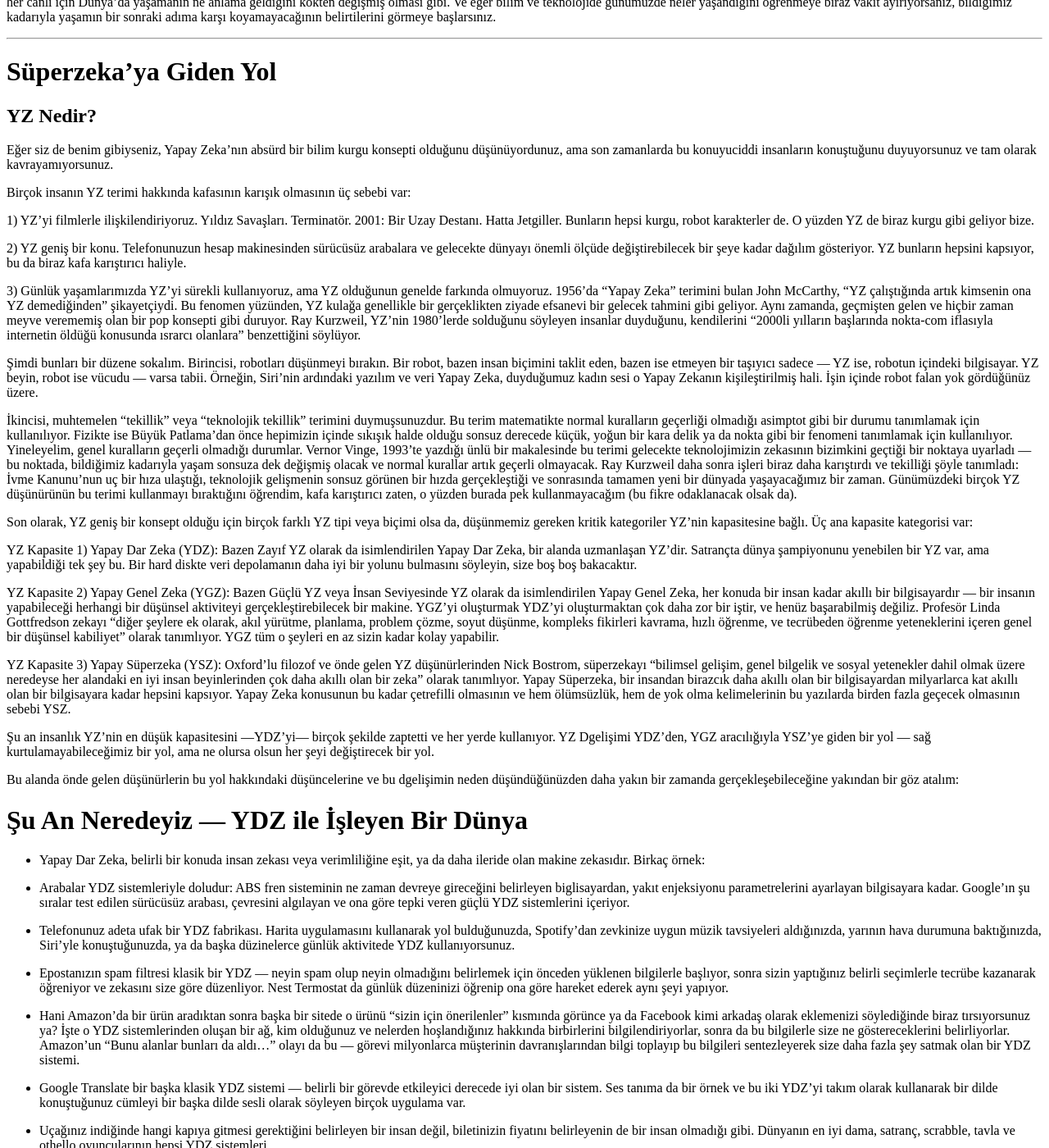
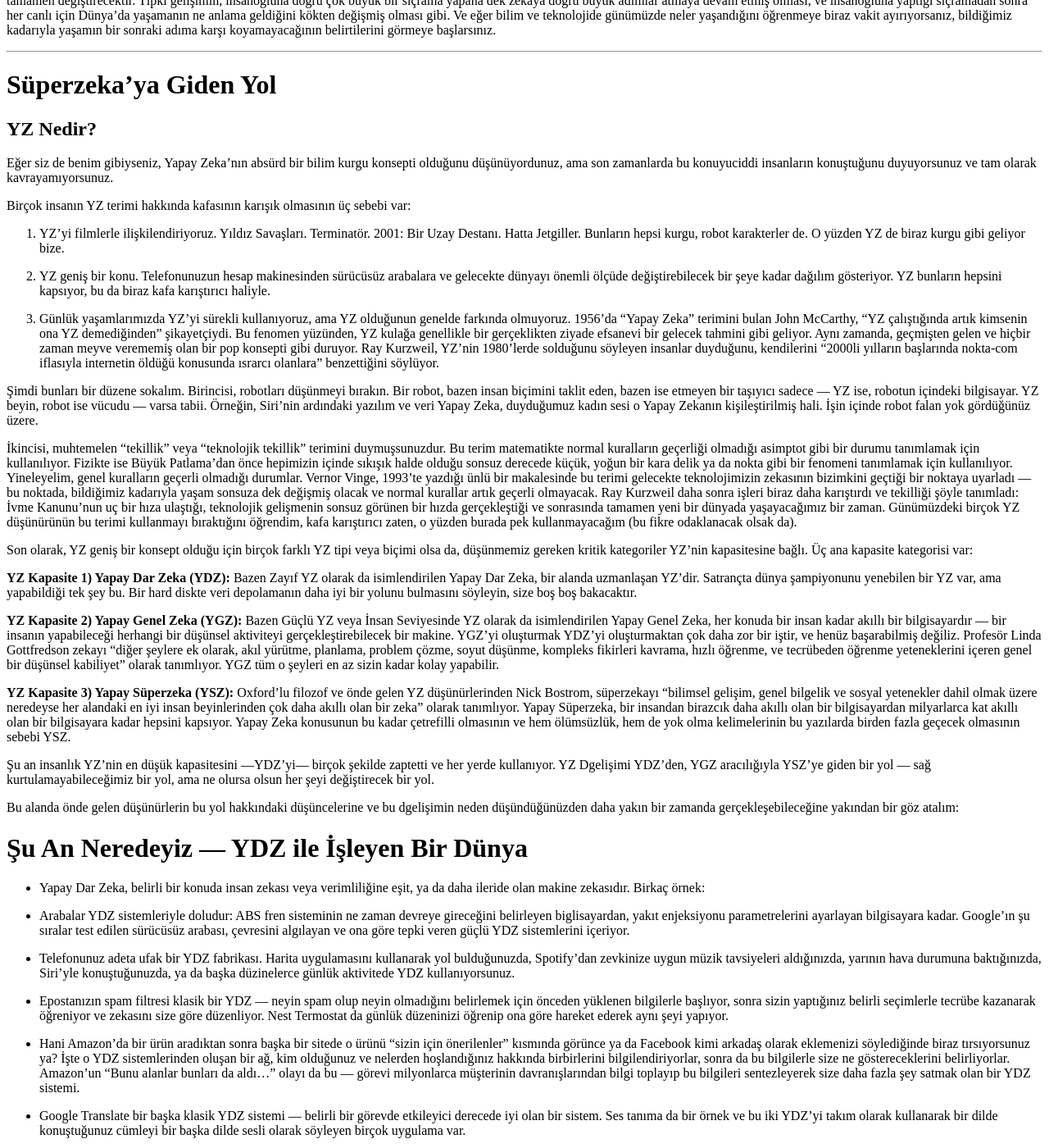
Before and after one commit to mehmetkut/mehmetkut.github.io, a Jekyll site: the page built from _posts/2017-06-01-yapay-zeka-1-tr.md, in a window 1280 px wide and 1400 px high, scrolled down 3627 px. Shown: the whole window at 82% size. Built offline with Jekyll 4.4.1, drawn with Linux system fonts in a browser that asks for light colours; comment, search, counter and statistics services are not loaded; some of the changed text lies outside the part shown.

Commit message:
more typos

```diff
--- a/_posts/2017-06-01-yapay-zeka-1-tr.md
+++ b/_posts/2017-06-01-yapay-zeka-1-tr.md
@@ -69,6 +69,7 @@ Bir S, yeni bir paradigma dünyaya yayıldığında oluşan gelişme dalgası ta
 Yavaş büyüme (üstel büyümenin erken safhası)
 Hızlı büyüme (üstel büyümenin son, patlayıcı safhası)
 Söz konusu paradigma olgunlaştıkça bir düzleşme
+
 Eğer yalnızca yakın geçmişe bakarsanız, S eğrisinin şu an üzerinde bulunduğunuz parçası, gelişmin ne kadar hızlı yaşandığını görmenize engel olabilir. 1995 ve 2007 arasındaki süre zarfı internetin patlamasını, Microsoft, Google ve Facebook'un halk arasında yaygınlaşmasını, sosyal medyanın doğuşunu, ve cep telefonlarının, sonra da akıllı telefonların tanıtımını gördü. 2. Evre buydu: S'nin ani büyüme kısmı. Ama 2008-2015 arası, teknolojik açıdan bakarsak, daha az çığır açıcı oldu. Bugün gelecek hakkında düşünen birisi, şu anki gelişme hızını ölçmek için son birkaç yılı inceleyebilir, ama bu büyük resmi kaçırmak olur. Hatta, tam şu an, yeni ve kocaman bir 2. Evre büyümesi hazırlanma safhasında olabilir.
 
 **3) Kişisel tecrübemiz bizi gelecek hakkında adeta inatçı ihtiyarlar yapıyor.** Dünya hakkındaki düşüncelerimizi kişisel tecrübelerimize dayandırıyoruz, ve bu tecrübe yakın geçmişteki gelişme hızını kafalarımıza "işlerin işleyişi" olarak kazımış durumda. Tecrübemizden gelecek hakkında tahminler yapan hayal gücümüz tarafından da sınırlanmış durumdayız — ama genelde, bildiğimiz şeyler bize gelecek hakkında doğru tahminler yapmak için gereken şeyleri vermiyor. Gelecek hakkında, bizim tecrübeye dayalı "işlerin nasıl işlediği fikri"yle çelişen bir tahmin duyduğumuzda, içgüdümüz bunun saf bir tahmin olduğunu söylüyor. Eğer size, bu yazının ilerleyen kısımlarında, 150 veya 250 yaşına kadar yaşayabileceğinizi, hatta ölmeyeceğinizi söylesem, içgüdünüz "Saçmalık ya — eğer tarihten bildiğim tek bir şey varsa, o da herkesin öldüğüdür." der. Ve evet, geçmişte ölmeyen kimse olmadı. Fakat uçaklar icat edilmeden önce uçak uçuran kimse de olmamıştı.
@@ -85,11 +86,11 @@ Eğer siz de benim gibiyseniz, Yapay Zeka'nın absürd bir bilim kurgu konsepti
 
 Birçok insanın YZ terimi hakkında kafasının karışık olmasının üç sebebi var:
 
-1) YZ'yi filmlerle ilişkilendiriyoruz. Yıldız Savaşları. Terminatör. 2001: Bir Uzay Destanı. Hatta Jetgiller. Bunların hepsi kurgu, robot karakterler de. O yüzden YZ de biraz kurgu gibi geliyor bize.
+1. YZ'yi filmlerle ilişkilendiriyoruz. Yıldız Savaşları. Terminatör. 2001: Bir Uzay Destanı. Hatta Jetgiller. Bunların hepsi kurgu, robot karakterler de. O yüzden YZ de biraz kurgu gibi geliyor bize.
 
-2) YZ geniş bir konu. Telefonunuzun hesap makinesinden sürücüsüz arabalara ve gelecekte dünyayı önemli ölçüde değiştirebilecek bir şeye kadar dağılım gösteriyor. YZ bunların hepsini kapsıyor, bu da biraz kafa karıştırıcı haliyle.
+2. YZ geniş bir konu. Telefonunuzun hesap makinesinden sürücüsüz arabalara ve gelecekte dünyayı önemli ölçüde değiştirebilecek bir şeye kadar dağılım gösteriyor. YZ bunların hepsini kapsıyor, bu da biraz kafa karıştırıcı haliyle.
 
-3) Günlük yaşamlarımızda YZ'yi sürekli kullanıyoruz, ama YZ olduğunun genelde farkında olmuyoruz. 1956'da "Yapay Zeka" terimini bulan John McCarthy, "YZ çalıştığında artık kimsenin ona YZ demediğinden" şikayetçiydi. Bu fenomen yüzünden, YZ kulağa genellikle bir gerçeklikten ziyade efsanevi bir gelecek tahmini gibi geliyor. Aynı zamanda, geçmişten gelen ve hiçbir zaman meyve verememiş olan bir pop konsepti gibi duruyor. Ray Kurzweil, YZ'nin 1980'lerde solduğunu söyleyen insanlar duyduğunu, kendilerini "2000li yılların başlarında nokta-com iflasıyla internetin öldüğü konusunda ısrarcı olanlara" benzettiğini söylüyor.
+3. Günlük yaşamlarımızda YZ'yi sürekli kullanıyoruz, ama YZ olduğunun genelde farkında olmuyoruz. 1956'da "Yapay Zeka" terimini bulan John McCarthy, "YZ çalıştığında artık kimsenin ona YZ demediğinden" şikayetçiydi. Bu fenomen yüzünden, YZ kulağa genellikle bir gerçeklikten ziyade efsanevi bir gelecek tahmini gibi geliyor. Aynı zamanda, geçmişten gelen ve hiçbir zaman meyve verememiş olan bir pop konsepti gibi duruyor. Ray Kurzweil, YZ'nin 1980'lerde solduğunu söyleyen insanlar duyduğunu, kendilerini "2000li yılların başlarında nokta-com iflasıyla internetin öldüğü konusunda ısrarcı olanlara" benzettiğini söylüyor.
 
 Şimdi bunları bir düzene sokalım. Birincisi, robotları düşünmeyi bırakın. Bir robot, bazen insan biçimini taklit eden, bazen ise etmeyen bir taşıyıcı sadece —  YZ ise, robotun içindeki bilgisayar. YZ beyin, robot ise vücudu — varsa tabii. Örneğin, Siri'nin ardındaki yazılım ve veri Yapay Zeka, duyduğumuz kadın sesi o Yapay Zekanın kişileştirilmiş hali. İşin içinde robot falan yok gördüğünüz üzere.
 
@@ -97,11 +98,11 @@ Birçok insanın YZ terimi hakkında kafasının karışık olmasının üç seb
 
 Son olarak, YZ geniş bir konsept olduğu için birçok farklı YZ tipi veya biçimi olsa da, düşünmemiz gereken kritik kategoriler YZ'nin kapasitesine bağlı. Üç ana kapasite kategorisi var:
 
-YZ Kapasite 1) Yapay Dar Zeka (YDZ): Bazen Zayıf YZ olarak da isimlendirilen Yapay Dar Zeka, bir alanda uzmanlaşan YZ'dir. Satrançta dünya şampiyonunu yenebilen bir YZ var, ama yapabildiği tek şey bu. Bir hard diskte veri depolamanın daha iyi bir yolunu bulmasını söyleyin, size boş boş bakacaktır.
+**YZ Kapasite 1) Yapay Dar Zeka (YDZ):** Bazen Zayıf YZ olarak da isimlendirilen Yapay Dar Zeka, bir alanda uzmanlaşan YZ'dir. Satrançta dünya şampiyonunu yenebilen bir YZ var, ama yapabildiği tek şey bu. Bir hard diskte veri depolamanın daha iyi bir yolunu bulmasını söyleyin, size boş boş bakacaktır.
 
-YZ Kapasite 2) Yapay Genel Zeka (YGZ): Bazen Güçlü YZ veya İnsan Seviyesinde YZ olarak da isimlendirilen Yapay Genel Zeka, her konuda bir insan kadar akıllı bir bilgisayardır — bir insanın yapabileceği herhangi bir düşünsel aktiviteyi gerçekleştirebilecek bir makine. YGZ'yi oluşturmak YDZ'yi oluşturmaktan çok daha zor bir iştir, ve henüz başarabilmiş değiliz. Profesör Linda Gottfredson zekayı "diğer şeylere ek olarak, akıl yürütme, planlama, problem çözme, soyut düşünme, kompleks fikirleri kavrama, hızlı öğrenme, ve tecrübeden öğrenme yeteneklerini içeren genel bir düşünsel kabiliyet" olarak tanımlıyor.  YGZ tüm o şeyleri en az sizin kadar kolay yapabilir.
+**YZ Kapasite 2) Yapay Genel Zeka (YGZ):** Bazen Güçlü YZ veya İnsan Seviyesinde YZ olarak da isimlendirilen Yapay Genel Zeka, her konuda bir insan kadar akıllı bir bilgisayardır — bir insanın yapabileceği herhangi bir düşünsel aktiviteyi gerçekleştirebilecek bir makine. YGZ'yi oluşturmak YDZ'yi oluşturmaktan çok daha zor bir iştir, ve henüz başarabilmiş değiliz. Profesör Linda Gottfredson zekayı "diğer şeylere ek olarak, akıl yürütme, planlama, problem çözme, soyut düşünme, kompleks fikirleri kavrama, hızlı öğrenme, ve tecrübeden öğrenme yeteneklerini içeren genel bir düşünsel kabiliyet" olarak tanımlıyor.  YGZ tüm o şeyleri en az sizin kadar kolay yapabilir.
 
-YZ Kapasite 3) Yapay Süperzeka (YSZ): Oxford'lu filozof ve önde gelen YZ düşünürlerinden Nick Bostrom, süperzekayı "bilimsel gelişim, genel bilgelik ve sosyal yetenekler dahil olmak üzere neredeyse her alandaki en iyi insan beyinlerinden çok daha akıllı olan bir zeka" olarak tanımlıyor. Yapay Süperzeka, bir insandan birazcık daha akıllı olan bir bilgisayardan milyarlarca kat akıllı olan bir bilgisayara kadar hepsini kapsıyor. Yapay Zeka konusunun bu kadar çetrefilli	olmasının ve hem ölümsüzlük, hem de yok olma kelimelerinin bu yazılarda birden fazla geçecek olmasının sebebi YSZ.
+**YZ Kapasite 3) Yapay Süperzeka (YSZ):** Oxford'lu filozof ve önde gelen YZ düşünürlerinden Nick Bostrom, süperzekayı "bilimsel gelişim, genel bilgelik ve sosyal yetenekler dahil olmak üzere neredeyse her alandaki en iyi insan beyinlerinden çok daha akıllı olan bir zeka" olarak tanımlıyor. Yapay Süperzeka, bir insandan birazcık daha akıllı olan bir bilgisayardan milyarlarca kat akıllı olan bir bilgisayara kadar hepsini kapsıyor. Yapay Zeka konusunun bu kadar çetrefilli	olmasının ve hem ölümsüzlük, hem de yok olma kelimelerinin bu yazılarda birden fazla geçecek olmasının sebebi YSZ.
 
 Şu an insanlık YZ'nin en düşük kapasitesini —YDZ'yi— birçok şekilde zaptetti ve her yerde kullanıyor. YZ Dgelişimi YDZ'den, YGZ aracılığıyla YSZ'ye giden bir yol — sağ kurtulamayabileceğimiz bir yol, ama ne olursa olsun her şeyi değiştirecek bir yol.
 
@@ -153,7 +154,7 @@ Buraya kadar eşit durumdasınız. Ama siyahı kaldırıp resmin tamamını gös
 
 ![AI06](/assets/images/posts/2017060101/sc06.png){: class="jslghtbx-thmb jslghtbx-animate-transition"  data-jslghtbx="" }
 
-...mat ve yarı saydam silindirleri, çubukları ve üç boyutlu köşeleri rahatça betimleyebilirsiniz, ama bilgisayar fena halde çuvallardı. Bilgisayar gördüğünü betimlerdi — farklı tonda birkaç farklı iki boyutlu şekil, ki resimdeki de aslında bu. Beyniniz resmin vermek istediği derinliği, ton karışımını ve oda ışıklandırmasını yorumlamak için bir sürü şey yapıyor. Ve aşağıdaki resimde siz ne olduğunu —tamamiyle siyah, üç boyutlu bir kayanın fotoğrafı — kolaylıkla görürken, bir bilgisayar ise iki boyutlu beyaz, siyah ve griden oluşan bir kolaj görüyor:
+Mat ve yarı saydam silindirleri, çubukları ve üç boyutlu köşeleri rahatça betimleyebilirsiniz, ama bilgisayar fena halde çuvallardı. Bilgisayar gördüğünü betimlerdi — farklı tonda birkaç farklı iki boyutlu şekil, ki resimdeki de aslında bu. Beyniniz resmin vermek istediği derinliği, ton karışımını ve oda ışıklandırmasını yorumlamak için bir sürü şey yapıyor. Ve aşağıdaki resimde siz ne olduğunu —tamamiyle siyah, üç boyutlu bir kayanın fotoğrafı — kolaylıkla görürken, bir bilgisayar ise iki boyutlu beyaz, siyah ve griden oluşan bir kolaj görüyor:
 
 ![AI07](/assets/images/posts/2017060101/sc07.jpg){: class="jslghtbx-thmb jslghtbx-animate-transition"  data-jslghtbx="" }
 
@@ -221,9 +222,9 @@ Buradaki fikir şu, ana iki yeteneği YZ üstünde araştırma yapmak ve kendine
 
 Donanım sahasındaki hızlı gelişmeler ve yazılım sahasındaki yenilikçi deneyler aynı anda gerçekleşiyor. YGZ iki sebepten dolayı biz farkında olmadan beklenmedik bir anda ve hızlıca gelebilir:
 
-1) Üstel büyüme oldukça etkileyici olabilir ve salyangoz hızında bir şey hızla yükselişe geçebilir — şu gif bunu gayet güzel bir biçimde gösteriyor.
+1. Üstel büyüme oldukça etkileyici olabilir ve salyangoz hızında bir şey hızla yükselişe geçebilir — şu gif bunu gayet güzel bir biçimde gösteriyor.
 
-2) Söz konusu yazılım olduğunda ilerleme yavaş gözükebilir, fakat bir buluş, ilerleme hızını anında değiştirebilir (insanlar uzayı dünya merkezli düşünürken bilimin açıklayamadığı şeylerin olması, ama güneş merkezli olduğunu keşfetmenin her şeyi kolaylaştırmış olması gibi). Veya söz konusu kendi kendini geliştiren bir bilgisayar olduğunda başarıya ulaşmamıza çok varmış gibi dursa da, belki sistemi bin kat verimli hale getirip insan seviyesinde zekaya doğru yükselişe geçirmek yalnızca yapılacak ince bir ayara bakıyordur.
+2. Söz konusu yazılım olduğunda ilerleme yavaş gözükebilir, fakat bir buluş, ilerleme hızını anında değiştirebilir (insanlar uzayı dünya merkezli düşünürken bilimin açıklayamadığı şeylerin olması, ama güneş merkezli olduğunu keşfetmenin her şeyi kolaylaştırmış olması gibi). Veya söz konusu kendi kendini geliştiren bir bilgisayar olduğunda başarıya ulaşmamıza çok varmış gibi dursa da, belki sistemi bin kat verimli hale getirip insan seviyesinde zekaya doğru yükselişe geçirmek yalnızca yapılacak ince bir ayara bakıyordur.
 
 # Yapay Genel Zeka'dan Yapay Süperzeka'ya Giden Yol
 
```
Also changed, not shown: other parts of _posts/2017-06-01-yapay-zeka-1-tr.md (+2 -2 lines).
